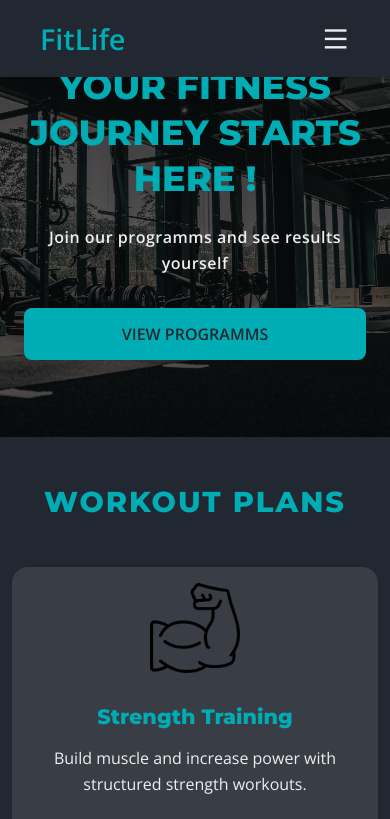
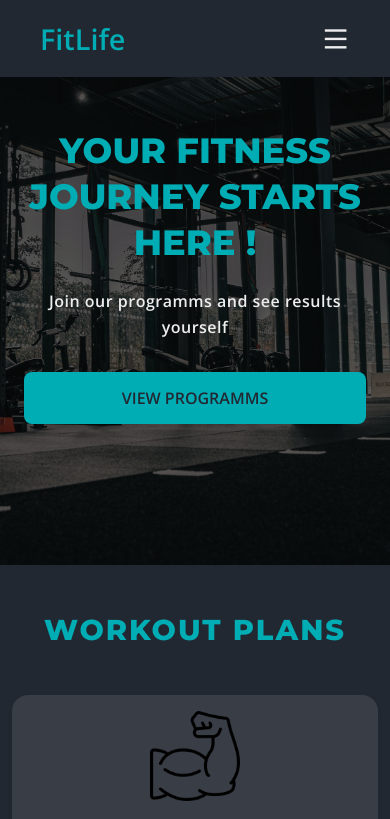
Before and after one commit to Xhoel2004/GymWebsite, a plain HTML site: page index.html in a window 390 px wide. Shown: the top 819 px of the page. Drawn offline with nearby package versions, Linux system fonts and the light colour scheme.

Commit message:
Update style.css

```diff
--- a/css/style.css
+++ b/css/style.css
@@ -363,7 +363,7 @@ form .btn-primary:hover {
 @media (max-width: 720px) {
   .hero-section {
     height: auto;
-    padding: 4rem 1.5rem;
+    padding: 8rem 1.5rem;
     flex-direction: column;
     text-align: center;
   }
```
